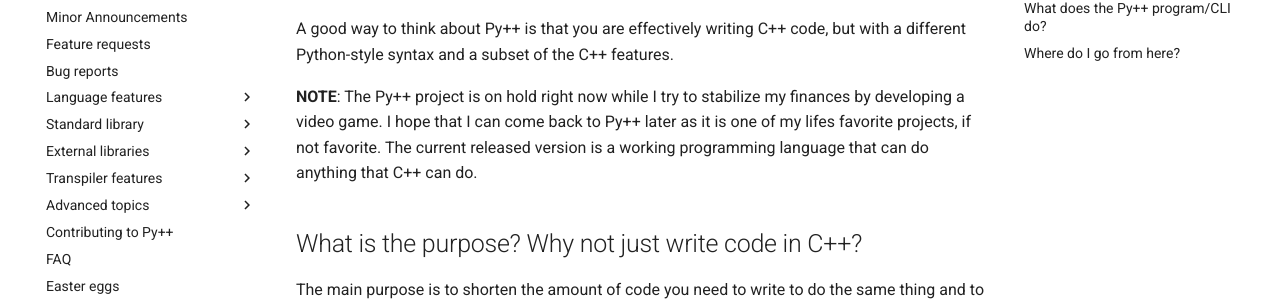
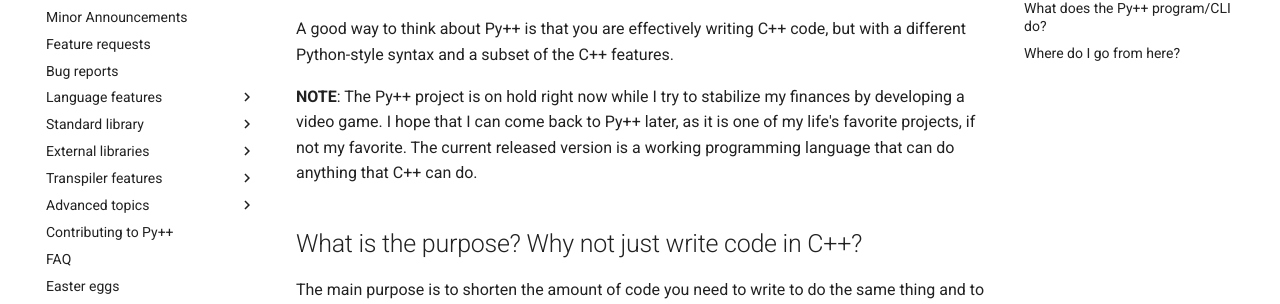
Before and after one commit to curtispuetz/pypp-docs, an MkDocs documentation site: the page built from docs/index.md, in a window 1280 px wide and 900 px high. Shown: the part 256-560 px from the top of the window. Built offline with MkDocs 1.6.1 and Material for MkDocs 9.7.7, drawn with Linux system fonts in a browser that asks for light colours.

Commit message:
Fix grammatical errors in project note
Corrected grammatical errors and improved clarity in the note about the project's status.

```diff
--- a/docs/index.md
+++ b/docs/index.md
@@ -4,7 +4,7 @@ Py++ is a programming language that is as performant as C++ but is easier to use
 
 A good way to think about Py++ is that you are effectively writing C++ code, but with a different Python-style syntax and a subset of the C++ features.
 
-**NOTE**: The Py++ project is on hold right now while I try to stabilize my finances by developing a video game. I hope that I can come back to Py++ later as it is one of my lifes favorite projects, if not favorite. The current released version is a working programming language that can do anything that C++ can do.
+**NOTE**: The Py++ project is on hold right now while I try to stabilize my finances by developing a video game. I hope that I can come back to Py++ later, as it is one of my life's favorite projects, if not my favorite. The current released version is a working programming language that can do anything that C++ can do.
 
 ## What is the purpose? Why not just write code in C++?
 
```
